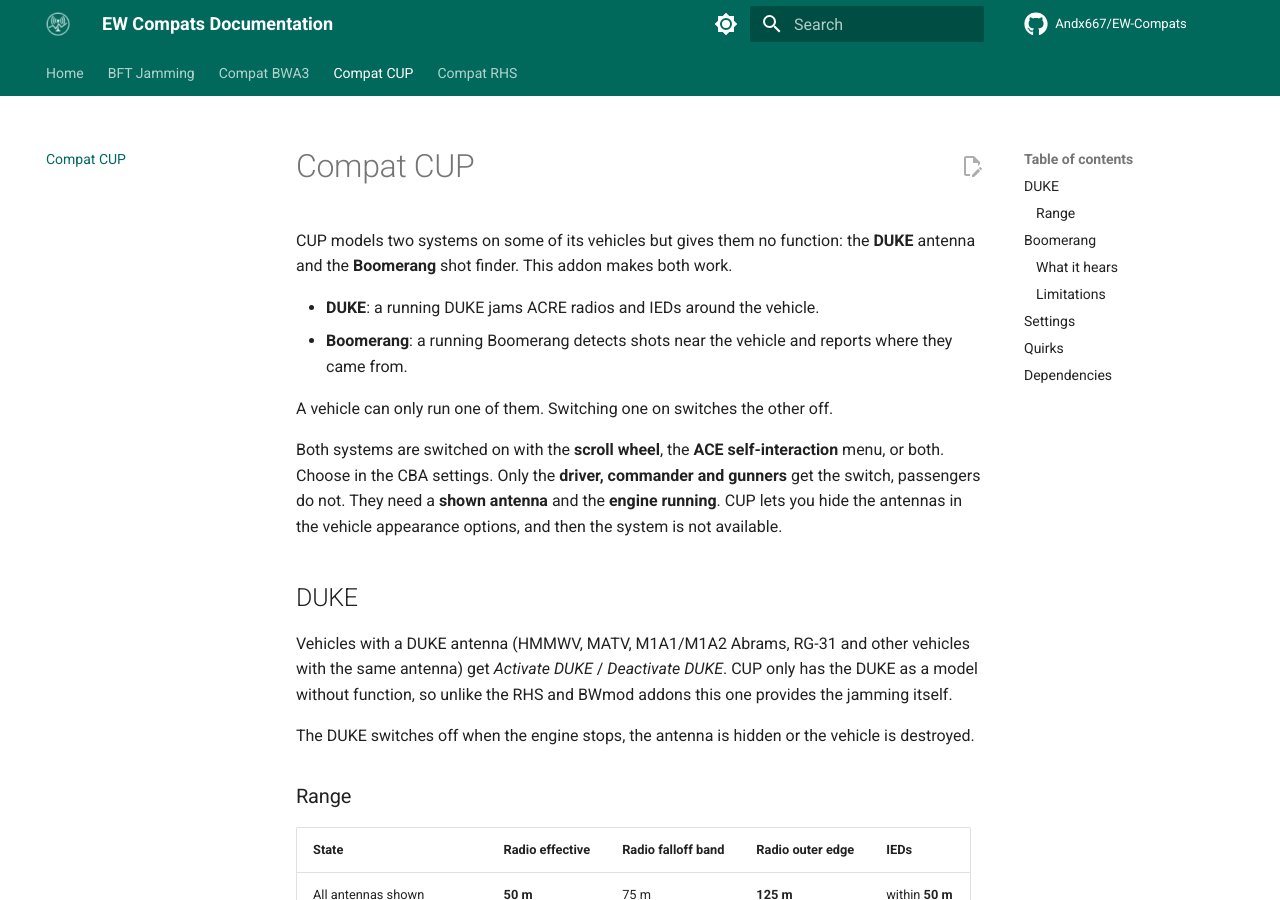
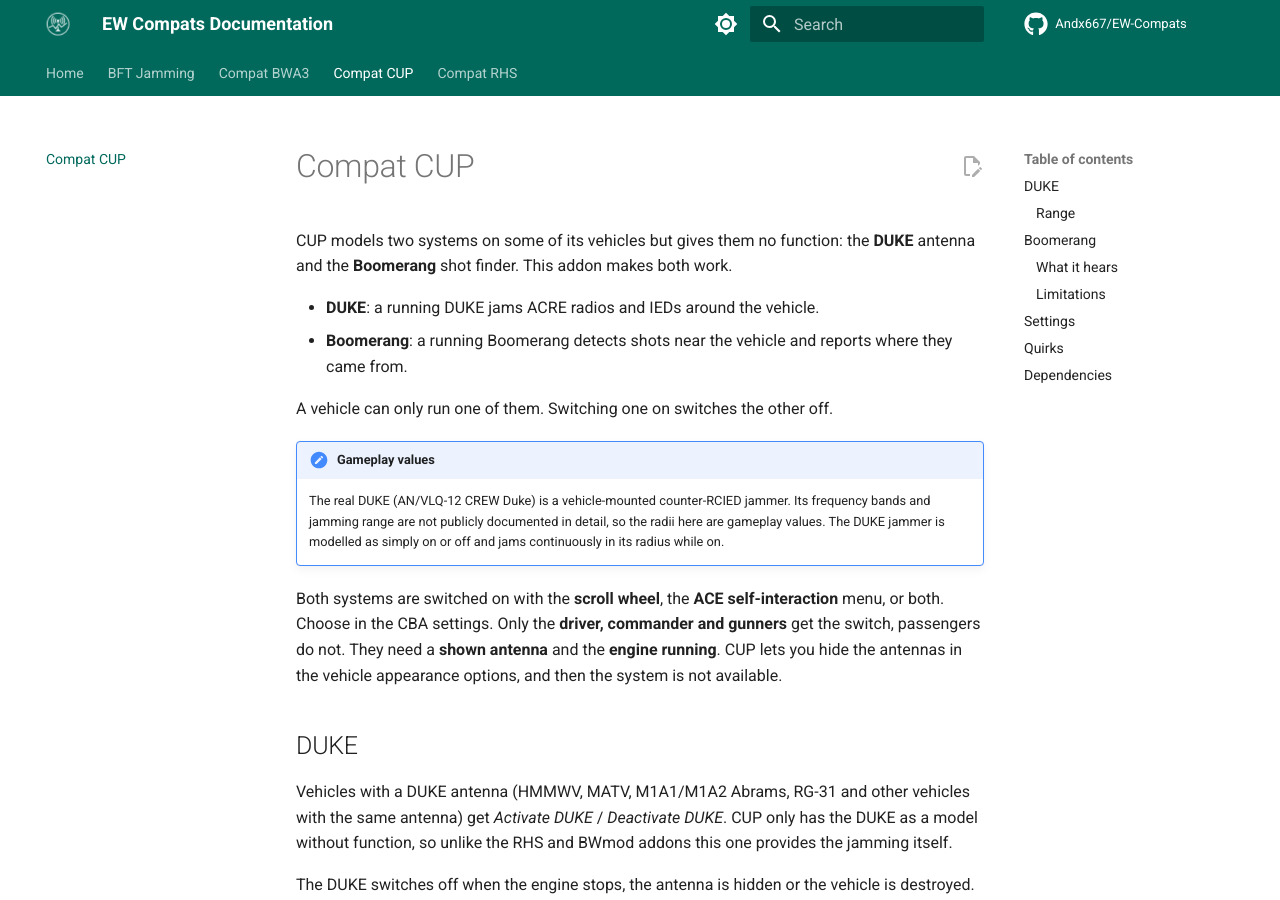
Before and after one commit to Andx667/EW-Compats, an MkDocs documentation site: the page built from docs/compat-cup.md, in a window 1280 px wide and 900 px high. Built offline with MkDocs 1.6.1 and Material for MkDocs 9.7.7, drawn with Linux system fonts in a browser that asks for light colours; plug-ins that fetch from the network failed and are left out; comment, search, counter and statistics services are not loaded.

```diff
--- a/docs/compat-cup.md
+++ b/docs/compat-cup.md
@@ -6,6 +6,9 @@ CUP models two systems on some of its vehicles but gives them no function: the *
 - **Boomerang**: a running Boomerang detects shots near the vehicle and reports where they came from.
 
 A vehicle can only run one of them. Switching one on switches the other off.
+
+!!! note "Gameplay values"
+    The real DUKE (AN/VLQ-12 CREW Duke) is a vehicle-mounted counter-RCIED jammer. Its frequency bands and jamming range are not publicly documented in detail, so the radii here are gameplay values. The DUKE jammer is modelled as simply on or off and jams continuously in its radius while on.
 
 Both systems are switched on with the **scroll wheel**, the **ACE self-interaction** menu, or both. Choose in the CBA settings. Only the **driver, commander and gunners** get the switch, passengers do not. They need a **shown antenna** and the **engine running**. CUP lets you hide the antennas in the vehicle appearance options, and then the system is not available.
 
```
Also changed, not shown: docs/compat-bwa3.md (+3 -0 lines), docs/compat-rhs.md (+3 -0 lines).
